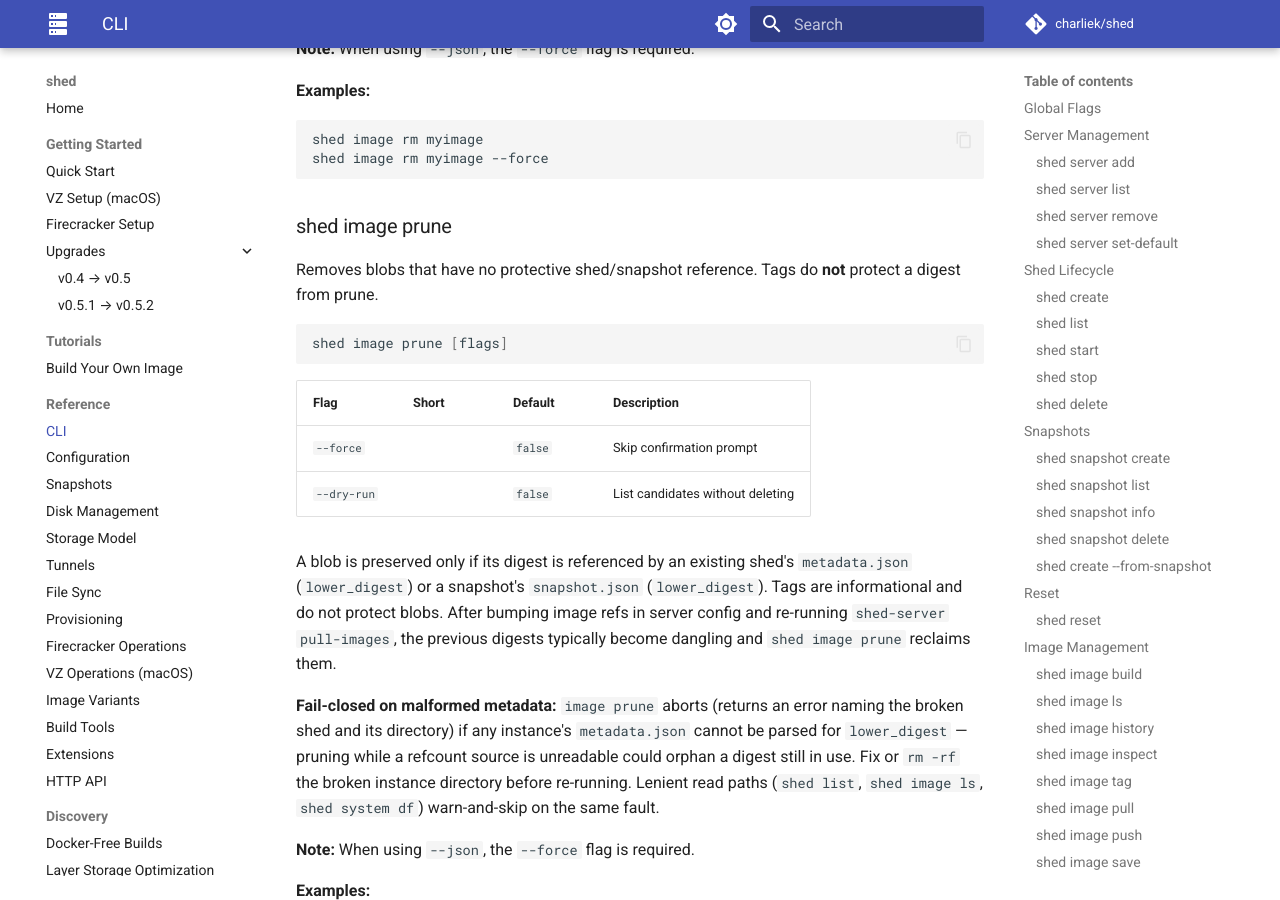
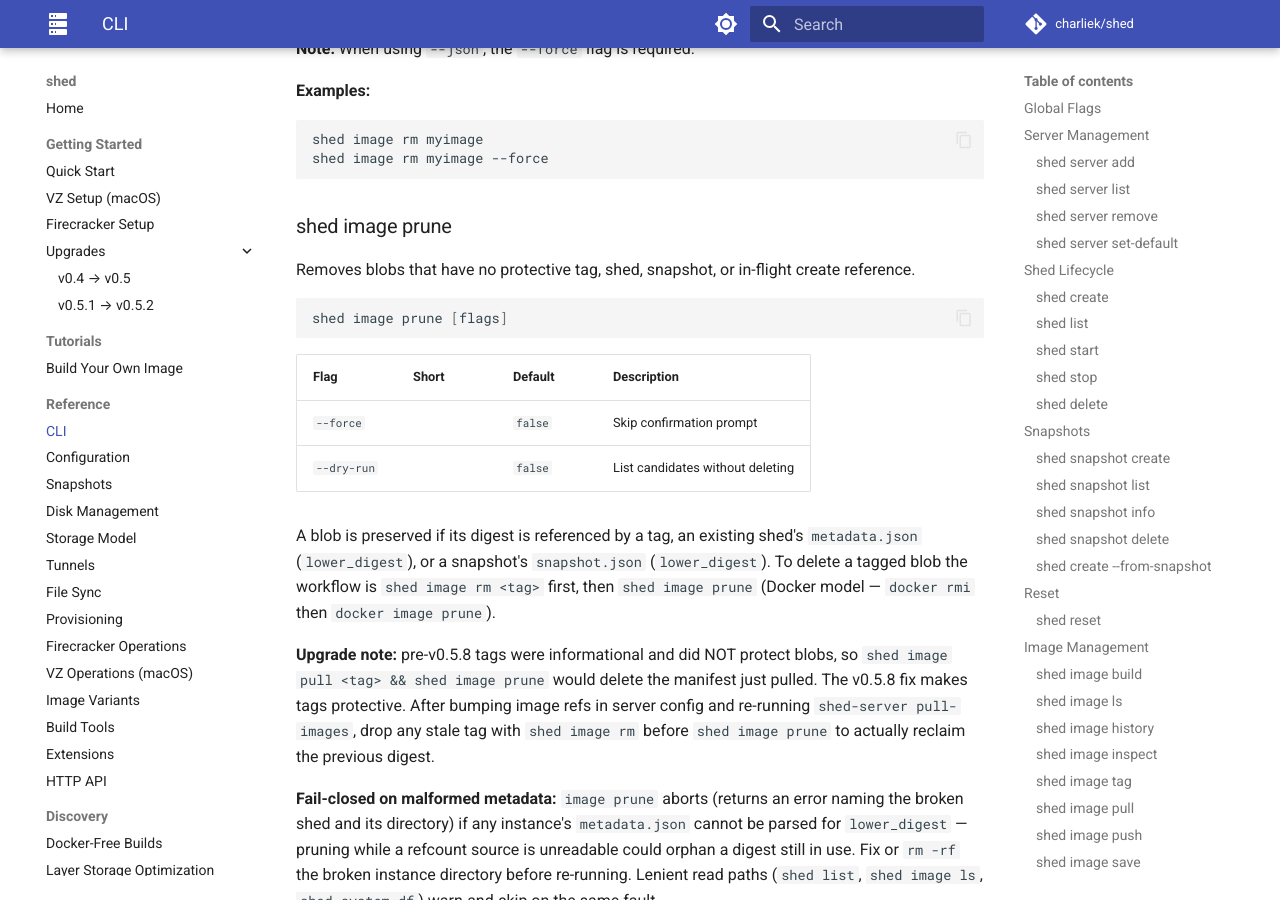
Before and after one commit to charliek/shed, an MkDocs documentation site: the page built from docs/reference/cli.md, in a window 1280 px wide and 900 px high, scrolled down 12384 px. Built offline with MkDocs 1.6.1 and Material for MkDocs 9.7.7, drawn with Linux system fonts in a browser that asks for light colours; comment, search, counter and statistics services are not loaded.

Commit message:
docs(cli): note tags now protect manifests from prune
Addresses CodeRabbit's nitpick on PR #147 — `shed image prune`'s CLI
reference still said "Tags are informational and do not protect
blobs" after the v0.5.8 behavior change. Update the prose plus an
explicit upgrade note pointing operators at `shed image rm` before
`shed image prune` to actually reclaim a previously tagged blob.

Co-Authored-By: Claude Opus 4.7 <noreply@anthropic.com>

````diff
--- a/docs/reference/cli.md
+++ b/docs/reference/cli.md
@@ -523,7 +523,7 @@ shed image rm myimage --force
 
 ### shed image prune
 
-Removes blobs that have no protective shed/snapshot reference. Tags do **not** protect a digest from prune.
+Removes blobs that have no protective tag, shed, snapshot, or in-flight create reference.
 
 ```bash
 shed image prune [flags]
@@ -534,7 +534,9 @@ shed image prune [flags]
 | `--force` | | `false` | Skip confirmation prompt |
 | `--dry-run` | | `false` | List candidates without deleting |
 
-A blob is preserved only if its digest is referenced by an existing shed's `metadata.json` (`lower_digest`) or a snapshot's `snapshot.json` (`lower_digest`). Tags are informational and do not protect blobs. After bumping image refs in server config and re-running `shed-server pull-images`, the previous digests typically become dangling and `shed image prune` reclaims them.
+A blob is preserved if its digest is referenced by a tag, an existing shed's `metadata.json` (`lower_digest`), or a snapshot's `snapshot.json` (`lower_digest`). To delete a tagged blob the workflow is `shed image rm <tag>` first, then `shed image prune` (Docker model — `docker rmi` then `docker image prune`).
+
+**Upgrade note:** pre-v0.5.8 tags were informational and did NOT protect blobs, so `shed image pull <tag> && shed image prune` would delete the manifest just pulled. The v0.5.8 fix makes tags protective. After bumping image refs in server config and re-running `shed-server pull-images`, drop any stale tag with `shed image rm` before `shed image prune` to actually reclaim the previous digest.
 
 **Fail-closed on malformed metadata:** `image prune` aborts (returns an error naming the broken shed and its directory) if any instance's `metadata.json` cannot be parsed for `lower_digest` — pruning while a refcount source is unreadable could orphan a digest still in use. Fix or `rm -rf` the broken instance directory before re-running. Lenient read paths (`shed list`, `shed image ls`, `shed system df`) warn-and-skip on the same fault.
 
````
